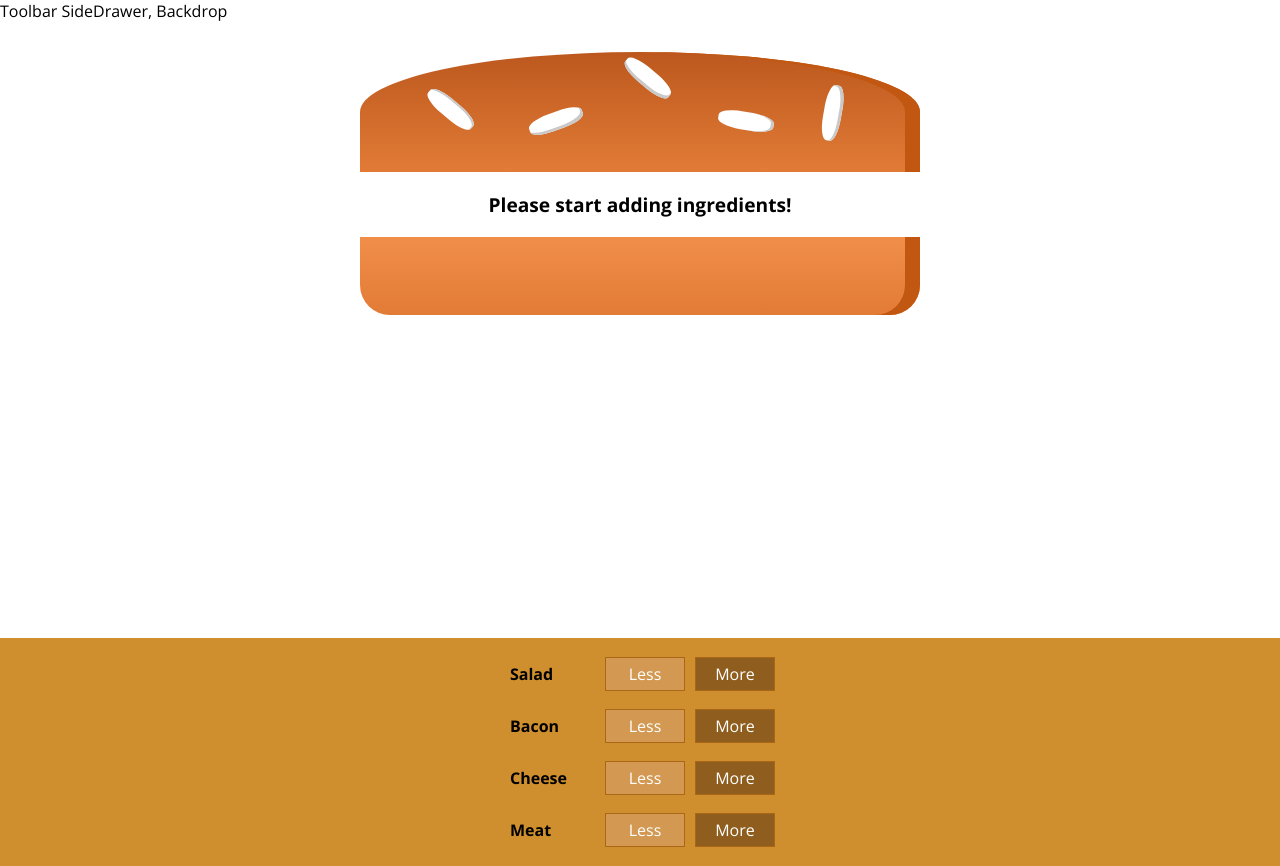
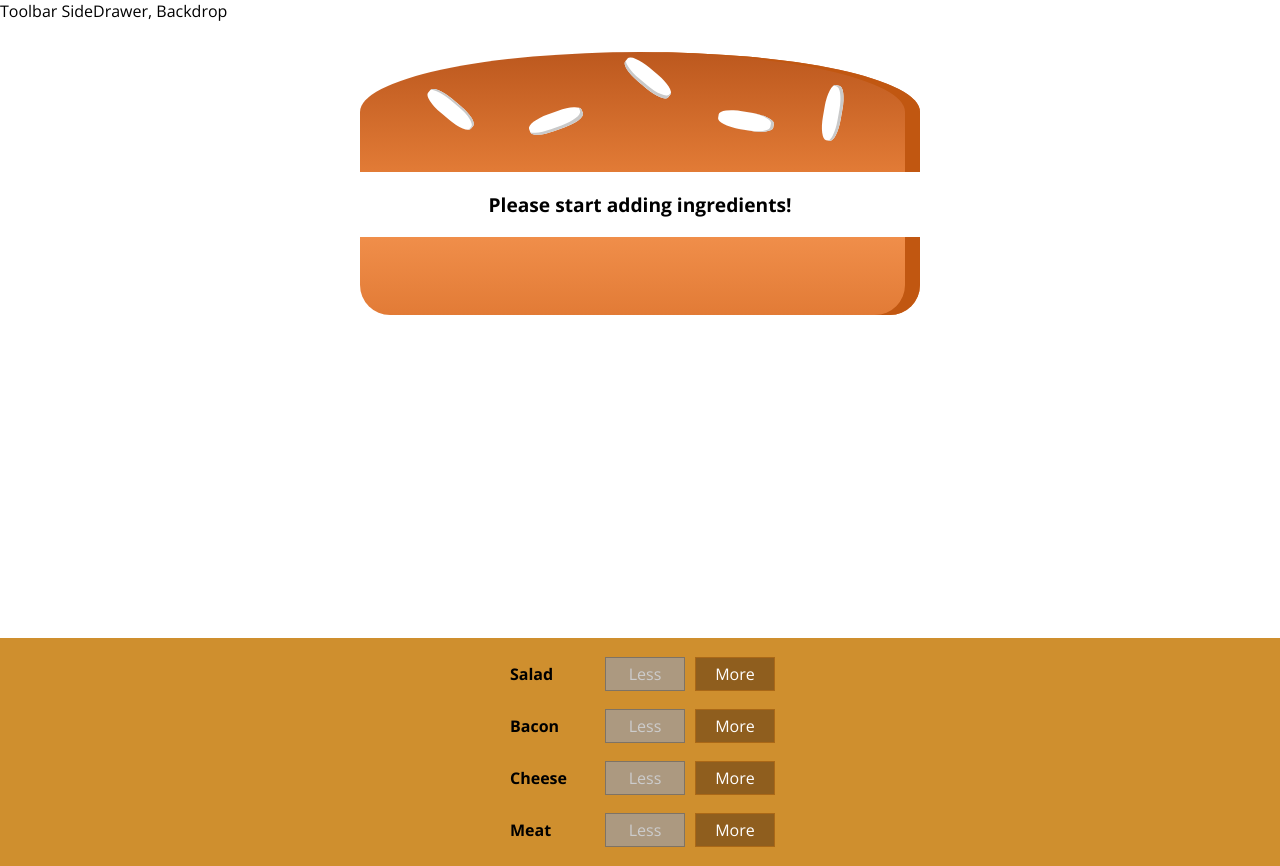
Before and after one commit to hoshikitsunoda/burger-builder, a React app: page / in a window 1280 px wide. Built offline with nearby package versions, Linux system fonts and the light colour scheme.

Commit message:
passed disabled prop to disable Less button if below 0

```diff
--- a/src/components/Burger/BuildControls/BuildControl/BuildControl.js
+++ b/src/components/Burger/BuildControls/BuildControl/BuildControl.js
@@ -6,7 +6,11 @@ const buildControl = (props) => {
   return (
     <div className={classes.BuildControl}>
       <div className={classes.Label}>{props.label}</div>
-      <button className={classes.Less} onClick={props.removed}>
+      <button
+        className={classes.Less}
+        onClick={props.removed}
+        disabled={props.disabled}
+      >
         Less
       </button>
       <button className={classes.More} onClick={props.added}>
--- a/src/components/Burger/BuildControls/BuildControls.js
+++ b/src/components/Burger/BuildControls/BuildControls.js
@@ -20,6 +20,7 @@ const buildControls = (props) => {
             label={ctrl.label}
             added={() => props.ingredientAdded(ctrl.type)}
             removed={() => props.ingredientRemoved(ctrl.type)}
+            disabled={props.disabled[ctrl.type]}
           />
         )
       })}
```
